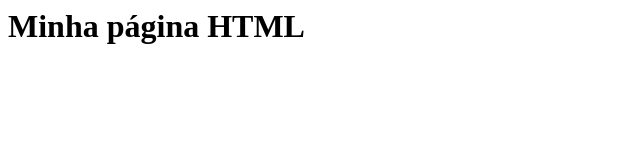
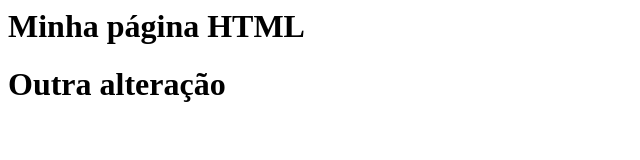
Before and after one commit to Shabaoth/gama-no-github, a plain HTML site: page index.html in a window 1280 px wide. Shown: the whole page, without its empty margins (0-640 px from the left). Drawn offline with Linux system fonts and the light colour scheme.

Commit message:
outro commit, desta vez em master

```diff
--- a/index.html
+++ b/index.html
@@ -1,5 +1,6 @@
 <html>
     <body>
         <h1>Minha página HTML</h1>
+        <h1>Outra alteração</h1>
     </body>
 </html>
```
